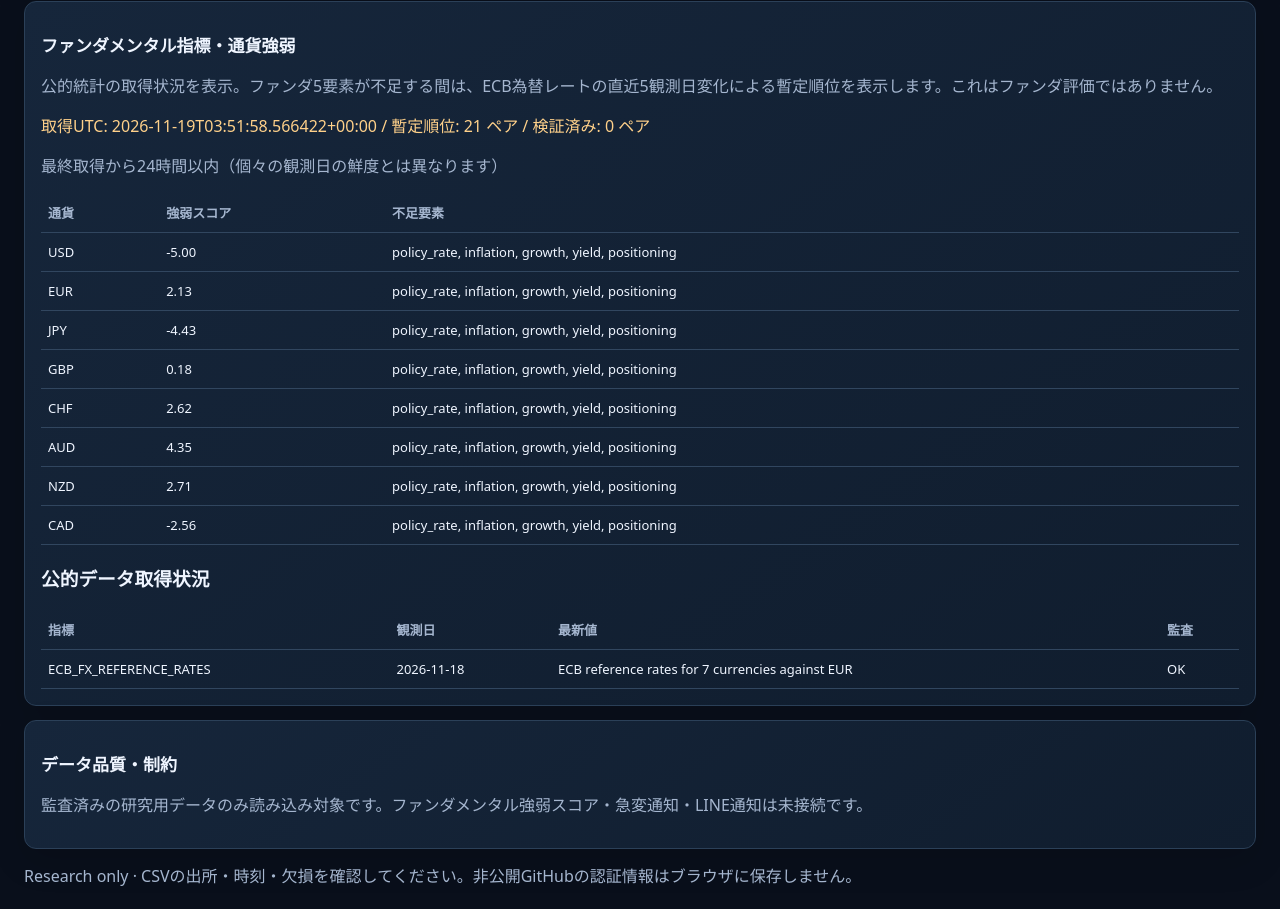
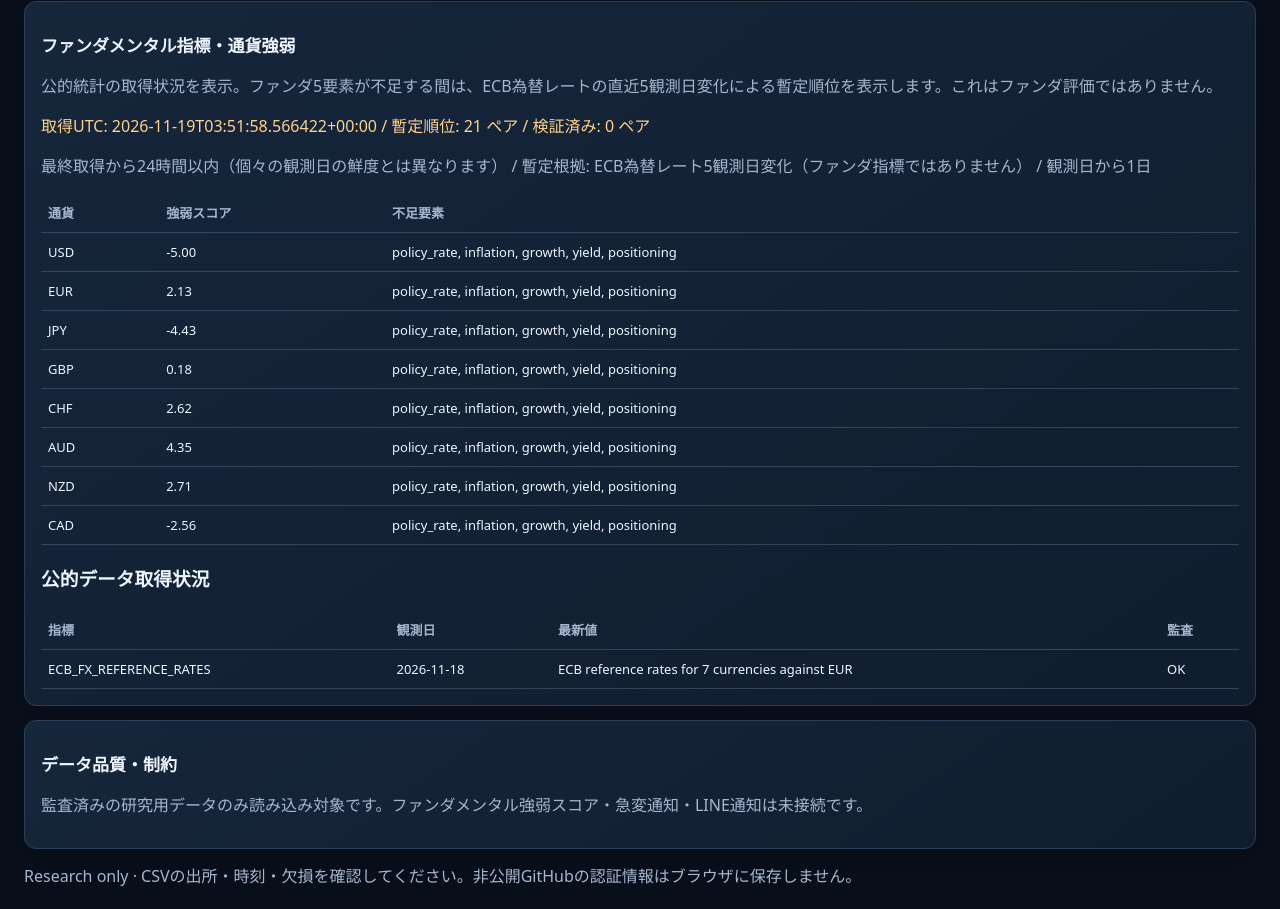
Before and after one commit to kohanachang264187-max/AB21-FX-Dashboard, a plain HTML site: page dashboard/index.html in a window 1280 px wide. Shown: the part 4327-5236 px from the top of the page. Drawn offline with Linux system fonts and the light colour scheme.

Commit message:
Show provisional source observation age and stale-data warning in top-five rankings

```diff
--- a/dashboard/index.html
+++ b/dashboard/index.html
@@ -325,15 +325,15 @@ document.addEventListener('DOMContentLoaded',()=>{
 
 $('copyAlerts').addEventListener('click',async()=>{try{await navigator.clipboard.writeText(alertText||'該当なし')}catch(e){$('alertSummary').textContent+=' / コピー失敗'}});
 const escFund=v=>String(v).replace(/[&<>"]/g,c=>({'&':'&amp;','<':'&lt;','>':'&gt;','"':'&quot;'}[c]));
-function showFundamental(d){if(!d||d.mode!=='RESEARCH_ONLY'||!d.currencies||!d.sources)throw Error('研究用ファンダデータ形式が不正');$('fundStatus').textContent='取得UTC: '+(d.generated_at_utc||'不明')+' / 暫定順位: '+(d.provisional_count??0)+' ペア / 検証済み: '+(d.ranked_count??0)+' ペア';const stamp=Date.parse(d.generated_at_utc||'');const age=Date.now()-stamp;$('fundFreshness').textContent=!Number.isFinite(stamp)?'更新時刻を検証できません':age<0?'未来時刻のデータ：要確認':age>86400000?'最終取得から24時間超：鮮度注意':'最終取得から24時間以内（個々の観測日の鮮度とは異なります）';const ranked=Array.isArray(d.pairs)?d.pairs:[];
+function showFundamental(d){if(!d||d.mode!=='RESEARCH_ONLY'||!d.currencies||!d.sources)throw Error('研究用ファンダデータ形式が不正');$('fundStatus').textContent='取得UTC: '+(d.generated_at_utc||'不明')+' / 暫定順位: '+(d.provisional_count??0)+' ペア / 検証済み: '+(d.ranked_count??0)+' ペア';const stamp=Date.parse(d.generated_at_utc||'');const age=Date.now()-stamp;$('fundFreshness').textContent=!Number.isFinite(stamp)?'更新時刻を検証できません':age<0?'未来時刻のデータ：要確認':age>86400000?'最終取得から24時間超：鮮度注意':'最終取得から24時間以内（個々の観測日の鮮度とは異なります）';const ranked=Array.isArray(d.pairs)?d.pairs:[];const observed=d.source_observation_end?Date.parse(d.source_observation_end+'T00:00:00Z'):NaN;const sourceAge=Number.isFinite(observed)?Math.floor((Date.now()-observed)/86400000):NaN;const proxyNotice=d.provisional_count?' / 暫定根拠: ECB為替レート5観測日変化（ファンダ指標ではありません）'+(Number.isFinite(sourceAge)?' / 観測日から'+sourceAge+'日':''):'';$('fundFreshness').textContent+=proxyNotice;
  const pairRows=$('pairStrengthRows');
  if(pairRows){
   pairRows.replaceChildren();
   $('pairStrengthStatus').textContent='暫定順位 '+ranked.filter(p=>(p.status==='RANKED'||p.status==='PROVISIONAL')&&p.score_difference!==null&&Number.isFinite(Number(p.score_difference))).length+' / 21ペア（ECB為替モメンタム参考値・ファンダ5要素未評価）';
   for(const p of ranked.filter(p=>(p.status==='RANKED'||p.status==='PROVISIONAL')&&p.score_difference!==null&&Number.isFinite(Number(p.score_difference))).sort((a,b)=>Number(b.score_difference)-Number(a.score_difference)).slice(0,5)){
    const tr=document.createElement('tr');
-   const ready=(p.status==='RANKED'||p.status==='PROVISIONAL')&&p.score_difference!==null&&Number.isFinite(Number(p.score_difference));
-   for(const value of [ready?(p.rank??'—'):'—',p.pair||'—',ready?Number(p.score_difference).toFixed(2):'未評価',ready?(p.status==='PROVISIONAL'?'暫定・為替参考':'評価済み'):'要素不足']){
+   const ready=(p.status==='RANKED'||p.status==='PROVISIONAL')&&p.score_difference!==null&&Number.isFinite(Number(p.score_difference));const stale=Number.isFinite(sourceAge)&&sourceAge>5;
+   for(const value of [ready?(p.rank??'—'):'—',p.pair||'—',ready?Number(p.score_difference).toFixed(2):'未評価',ready?(p.status==='PROVISIONAL'?(stale?'暫定・観測日古い':'暫定・為替参考'):'評価済み'):'要素不足']){
     const td=document.createElement('td');td.textContent=String(value);tr.append(td);
    }
    pairRows.append(tr);
```
